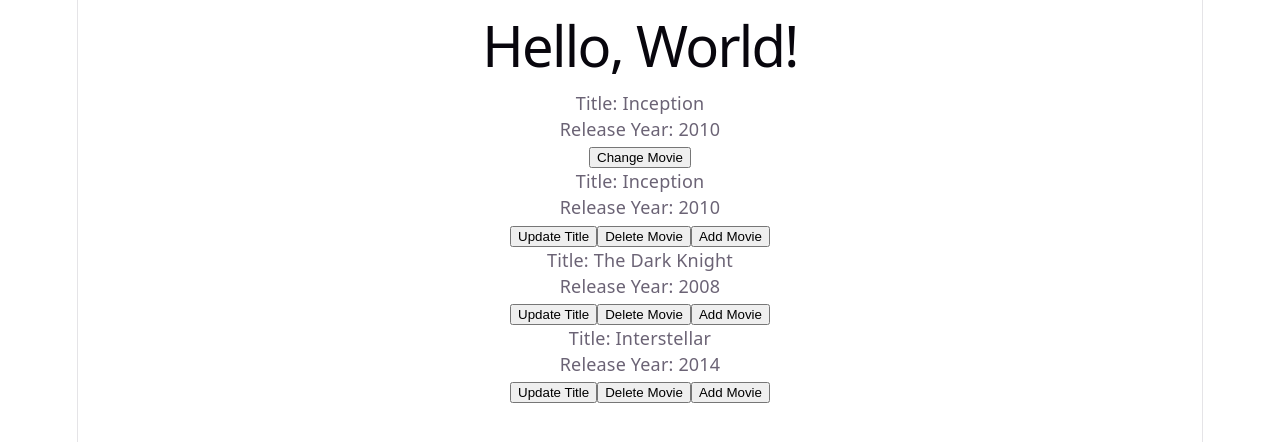
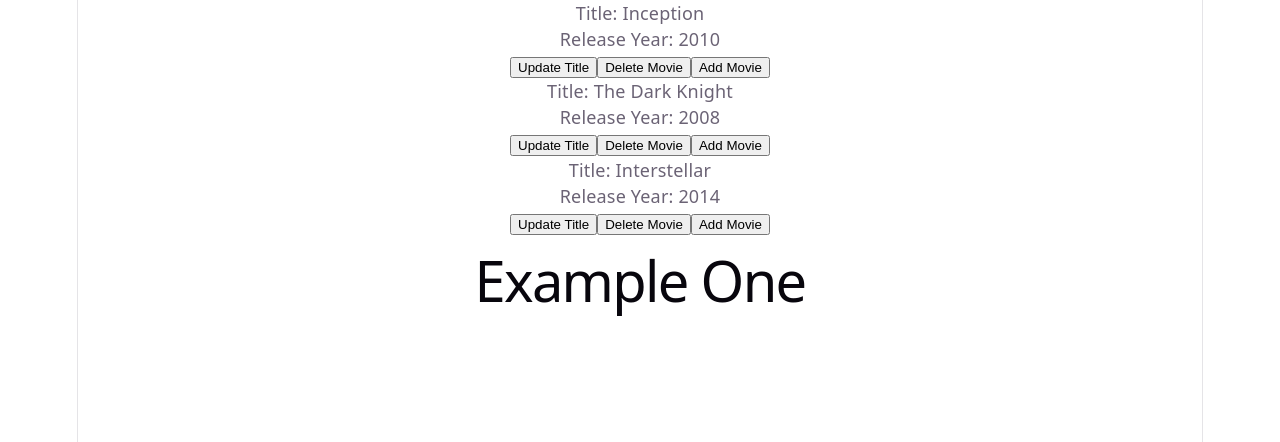
Before and after one commit to AleksandarStanisic021/reactlab, a React (Vite) app: page / in a window 1280 px wide. Shown: the top 442 px of the page. Built offline with nearby package versions, Linux system fonts and the light colour scheme.

Commit message:
Add ExampleOne component and update App to include it; remove unused movie state from Movies component

```diff
--- a/src/App.jsx
+++ b/src/App.jsx
@@ -1,5 +1,6 @@
 import React from "react";
 import Movies from "./comps/Movies";
+import ExampleOne from "./comps/ExampleOne";
 
 const App = () => {
   const [movie, setMovie] = React.useState({
@@ -16,6 +17,7 @@ const App = () => {
   return (
     <div>
       <Movies />
+      <ExampleOne />
     </div>
   );
 };
--- /dev/null
+++ b/src/comps/ExampleOne.jsx
@@ -0,0 +1,11 @@
+import React from "react";
+
+const ExampleOne = () => {
+  return (
+    <div>
+      <h1>Example One</h1>
+    </div>
+  );
+};
+
+export default ExampleOne;
--- a/src/comps/Movies.jsx
+++ b/src/comps/Movies.jsx
@@ -1,11 +1,6 @@
 import React from "react";
 
 const Movies = () => {
-  const [movie, setMovie] = React.useState({
-    title: "Inception",
-    releaseYear: 2010,
-  });
-
   const [movies, setMovies] = React.useState([
     { id: 1, title: "Inception", releaseYear: 2010 },
     { id: 2, title: "The Dark Knight", releaseYear: 2008 },
@@ -13,15 +8,6 @@ const Movies = () => {
   ]);
   return (
     <>
-      <h1>Hello, World!</h1>
-      <p>Title: {movie.title}</p>
-      <p>Release Year: {movie.releaseYear}</p>
-      <button
-        onClick={() =>
-          setMovie({ ...movie, title: "The Matrix", releaseYear: 1999 })
-        }>
-        Change Movie
-      </button>
       {movies.map((m) => (
         <div key={m.id}>
           <p>Title: {m.title}</p>
```
